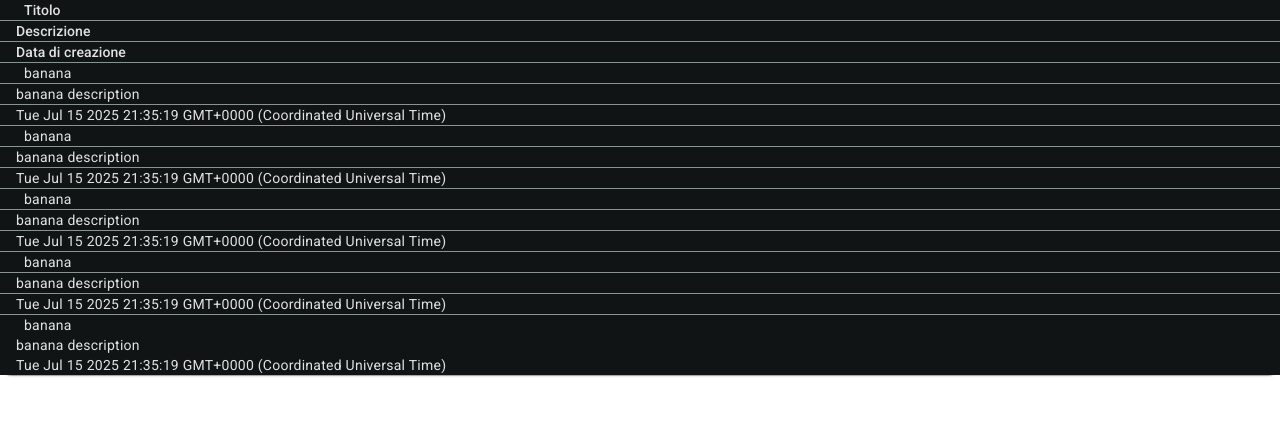
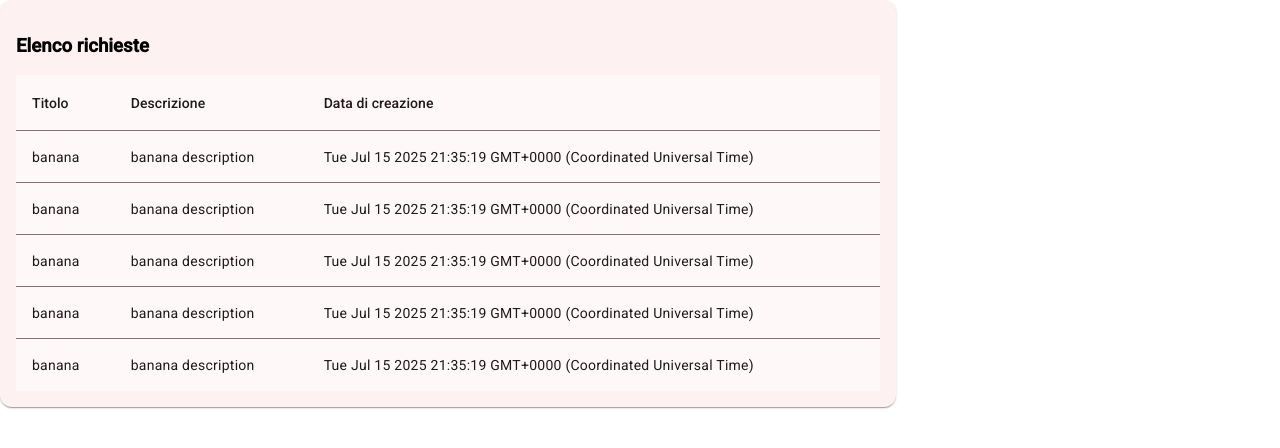
Before and after one commit to cicababba/reply-fe, an Angular app: page / in a window 1280 px wide. Shown: the top 448 px of the page. Built offline with nearby package versions, Linux system fonts and the light colour scheme.

Commit message:
fixed table and material

```diff
--- a/angular.json
+++ b/angular.json
@@ -32,7 +32,6 @@
               }
             ],
             "styles": [
-              "@angular/material/prebuilt-themes/cyan-orange.css",
               "src/styles.scss"
             ],
             "scripts": []
--- a/package.json
+++ b/package.json
@@ -11,12 +11,12 @@
   "private": true,
   "dependencies": {
     "@angular/animations": "^20.1.0",
-    "@angular/cdk": "^19.2.19",
+    "@angular/cdk": "^20.1.0",
     "@angular/common": "^20.1.0",
     "@angular/compiler": "^20.1.0",
     "@angular/core": "^20.1.0",
     "@angular/forms": "^20.1.0",
-    "@angular/material": "^19.2.19",
+    "@angular/material": "20.1.0",
     "@angular/platform-browser": "^20.1.0",
     "@angular/platform-browser-dynamic": "^20.1.0",
     "@angular/router": "^20.1.0",
--- a/src/app/app.config.ts
+++ b/src/app/app.config.ts
@@ -1,8 +1,12 @@
 import { ApplicationConfig, provideZoneChangeDetection } from '@angular/core';
 import { provideRouter } from '@angular/router';
-
 import { routes } from './app.routes';
+import { provideAnimations } from '@angular/platform-browser/animations';
 
 export const appConfig: ApplicationConfig = {
-  providers: [provideZoneChangeDetection({ eventCoalescing: true }), provideRouter(routes)]
+  providers: [
+    provideAnimations(),
+    provideZoneChangeDetection({ eventCoalescing: true }),
+    provideRouter(routes),
+  ],
 };
--- a/src/app/components/generic-table/generic-table.component.html
+++ b/src/app/components/generic-table/generic-table.component.html
@@ -1,4 +1,4 @@
-<mat-card class="main-card center-wrapper">
+<mat-card class="min-w p-10">
   <!-- Header della tabella -->
   <div *ngIf="header" class="table-header">
     <h3>{{ header.title }}</h3>
@@ -23,41 +23,19 @@
       </ng-container>
     </div>
   </div>
-  <div class="mat-elevation-z8">
-    <table mat-table [dataSource]="data" class="table fixed-layout" matSort>
+  <table mat-table [dataSource]="data" class="mat-elevation-z8" matSort>
     <ng-container
       *ngFor="let entry of displayedColumns | keyvalue"
       [matColumnDef]="entry.key"
     >
-        <mat-header-cell *matHeaderCellDef>
-          {{ entry.value }}
-        </mat-header-cell>
-        <mat-cell *matCellDef="let row">
-          {{ row[entry.key] }}
-        </mat-cell>
-      </ng-container>
-
-      <ng-container matColumnDef="actions" *ngIf="actions?.length">
-        <mat-header-cell *matHeaderCellDef>Azioni</mat-header-cell>
-        <mat-cell *matCellDef="let element">
-          <ng-container *ngFor="let action of actions">
-            <button
-              mat-mini-fab
-              *ngIf="action.showCondition(element)"
-              (click)="action.action(element)"
-              matTooltip="{{ action.label }}"
-            >
-              <mat-icon *ngIf="action.icon">{{ action.icon }}</mat-icon>
-            </button>
-          </ng-container>
-        </mat-cell>
+      <th mat-header-cell *matHeaderCellDef>{{ entry.value }}</th>
+      <td mat-cell *matCellDef="let element">{{ element[entry.key] }}</td>
     </ng-container>
 
     <tr mat-header-row *matHeaderRowDef="allColumns"></tr>
     <tr mat-row *matRowDef="let row; columns: allColumns"></tr>
   </table>
-  </div>
-  <div *ngIf="!data || data.length === 0" class="mt-2 text-center">
+  <div *ngIf="!data || data.length === 0" class="p-10 text-center">
     Non ci sono elementi da visualizzare
   </div>
 </mat-card>
--- a/src/app/components/generic-table/generic-table.component.scss
+++ b/src/app/components/generic-table/generic-table.component.scss
@@ -0,0 +1,5 @@
+.table-header {
+  display: flex;
+  justify-content: space-between;
+  align-items: center;
+}
--- a/src/app/components/generic-table/generic-table.component.ts
+++ b/src/app/components/generic-table/generic-table.component.ts
@@ -9,7 +9,6 @@ import { TableHeader } from './table-types/TableHeader';
 import { MenuButtonComponent } from '../menu-button/menu-button.component';
 import { FormsModule } from '@angular/forms';
 import { MatTooltipModule } from '@angular/material/tooltip';
-import { MatSortModule } from '@angular/material/sort';
 
 @Component({
   selector: 'app-generic-table',
@@ -22,7 +21,6 @@ import { MatSortModule } from '@angular/material/sort';
     MatCardModule,
     MenuButtonComponent,
     MatTooltipModule,
-    MatSortModule,
   ],
   templateUrl: './generic-table.component.html',
   styleUrl: './generic-table.component.scss',
--- a/src/app/pages/main-page/main-page.component.html
+++ b/src/app/pages/main-page/main-page.component.html
@@ -1,2 +1,6 @@
-<app-generic-table [data]="data" [displayedColumns]="displayedColumns">
+<app-generic-table
+  [data]="data"
+  [displayedColumns]="displayedColumns"
+  [header]="tableHeader"
+>
 </app-generic-table>
--- a/src/app/pages/main-page/main-page.component.ts
+++ b/src/app/pages/main-page/main-page.component.ts
@@ -1,5 +1,6 @@
 import { Component } from '@angular/core';
 import { GenericTableComponent } from '../../components/generic-table/generic-table.component';
+import { TableHeader } from '../../components/generic-table/table-types/TableHeader';
 
 @Component({
   selector: 'app-main-page',
@@ -36,6 +37,10 @@ export class MainPageComponent {
     },
   ];
 
+  tableHeader: TableHeader = {
+    title: 'Elenco richieste',
+  };
+
   displayedColumns: Map<string, string> = new Map([
     ['title', 'Titolo'],
     ['description', 'Descrizione'],
--- a/src/index.html
+++ b/src/index.html
@@ -1,13 +1,19 @@
-<!doctype html>
+<!DOCTYPE html>
 <html lang="en">
   <head>
-  <meta charset="utf-8">
+    <meta charset="utf-8" />
     <title>ReplyFe</title>
-  <base href="/">
-  <meta name="viewport" content="width=device-width, initial-scale=1">
-  <link rel="icon" type="image/x-icon" href="favicon.ico">
-  <link href="https://fonts.googleapis.com/css2?family=Roboto:wght@300;400;500&display=swap" rel="stylesheet">
-  <link href="https://fonts.googleapis.com/icon?family=Material+Icons" rel="stylesheet">
+    <base href="/" />
+    <meta name="viewport" content="width=device-width, initial-scale=1" />
+    <link rel="icon" type="image/x-icon" href="favicon.ico" />
+    <link
+      href="https://fonts.googleapis.com/css2?family=Roboto:wght@300;400;500&display=swap"
+      rel="stylesheet"
+    />
+    <link
+      href="https://fonts.googleapis.com/icon?family=Material+Icons"
+      rel="stylesheet"
+    />
   </head>
   <body class="mat-typography">
     <app-root></app-root>
--- a/src/styles.scss
+++ b/src/styles.scss
@@ -1,4 +1,21 @@
-/* You can add global styles to this file, and also import other style files */
+@use "@angular/material/prebuilt-themes/rose-red.css";
 
-html, body { height: 100%; }
+html, body, app-root {
+  height: 100%;
+  margin: 0;
+}
+
 body { margin: 0; font-family: Roboto, "Helvetica Neue", sans-serif; }
+
+
+.min-w {
+    width: 70%;
+}
+
+.p-10 {
+    padding: 1rem;
+}
+
+.text-center {
+    text-align: center;
+}
```
Also changed, not shown: 1 other file (tests, documents, lock files or other folders). Lines whose indentation alone changed are shown as unchanged.
